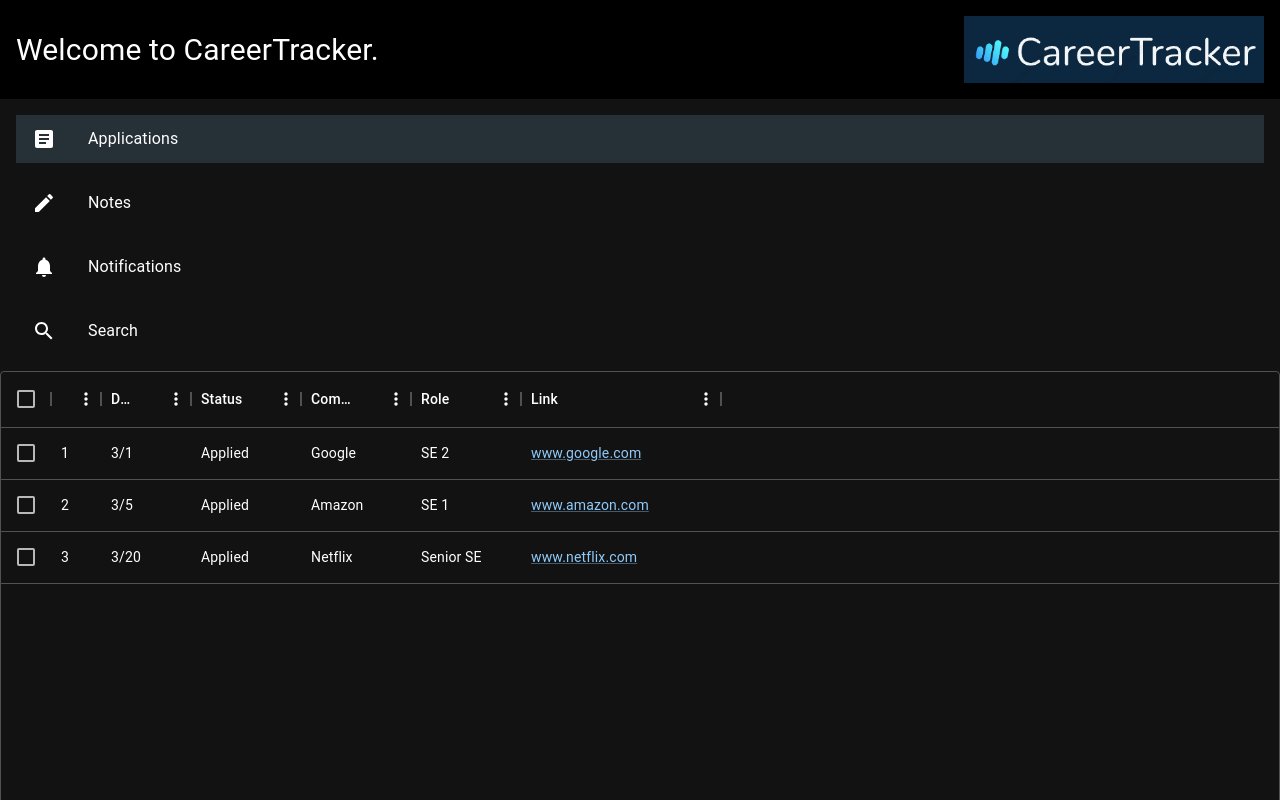
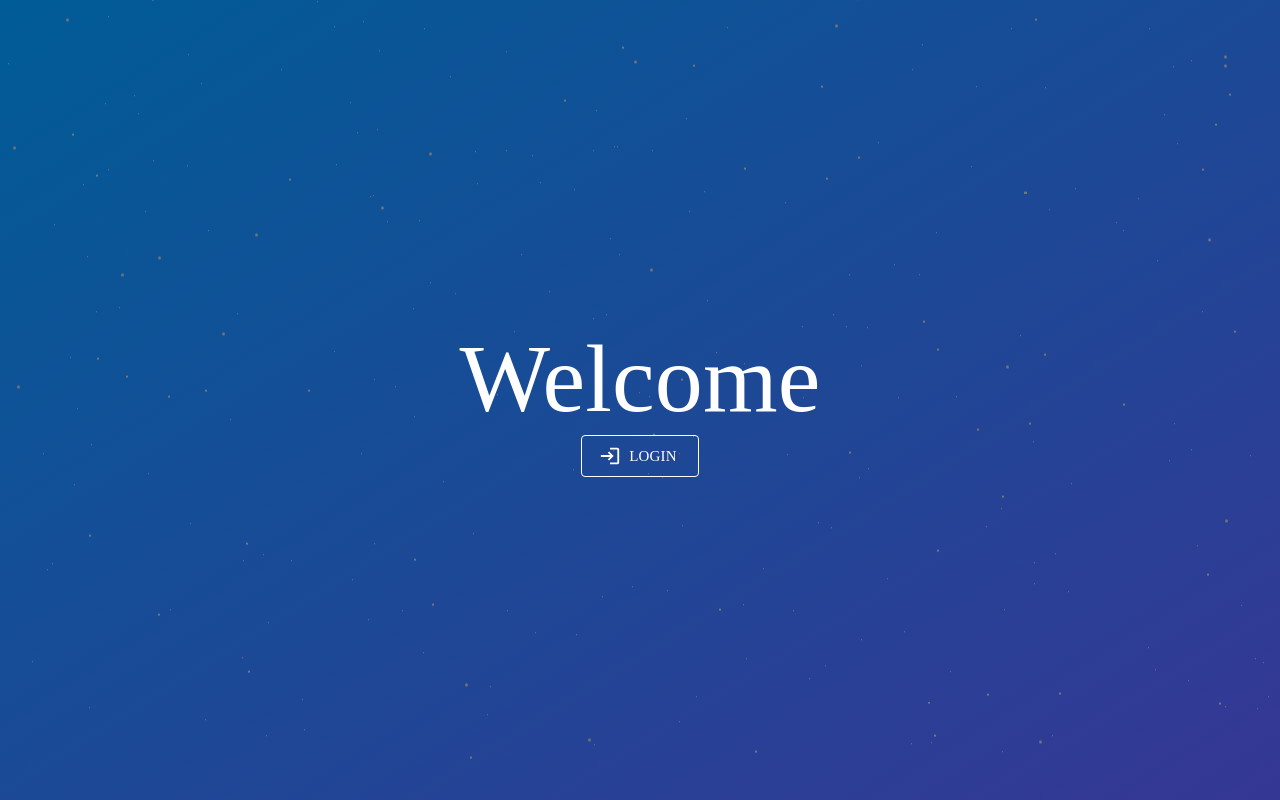
Before and after one commit to CareerTrackr/CareerTracker, a React (Vite) app: page /#/ in a window 1280 px wide. Shown: the top 800 px of the page. Built offline with nearby package versions, Linux system fonts and the light colour scheme; a web font is replaced by a local one.

Commit message:
temporary emulation of process, hitting login will direct to application/views

```diff
--- a/src/App.tsx
+++ b/src/App.tsx
@@ -9,7 +9,7 @@
 import  Header  from './components/Header';
 
 function App ({setDarkMode}: DarkMode) {
-  const [showHomepage, setShowHomepage] = useState(false);
+  const [showHomepage, setShowHomepage] = useState(true);
   const [showApplications, setShowApplications] = useState(true);
   const [showNotes, setShowNotes] = useState(false);
   const [showNotifications, setShowNotifications] = useState(false);
@@ -18,7 +18,7 @@
 
   return showHomepage ? (
     <div>
-      <Homepage></Homepage>
+      <Homepage setShowHomepage={setShowHomepage}></Homepage>
     </div>
   ) : (
     <div>
--- a/src/views/homepage.tsx
+++ b/src/views/homepage.tsx
@@ -5,7 +5,7 @@
 import LoginIcon from '@mui/icons-material/Login';
 import { indigo } from '@mui/material/colors';
 
-export const Homepage = () => {
+export const Homepage = ({setShowHomepage}: React.Dispatch<React.SetStateAction<boolean>>) => {
   const welcomeTheme = createTheme({
     typography: {
       fontFamily: [
@@ -24,6 +24,11 @@
     },
   }));
 
+  function handleLogin() {
+    //temporarily set showing the homepage to be false
+    setShowHomepage(false);
+  }
+
   return (
 
     <Box sx={{display: "flex", height: "100vh", flexDirection: "column", alignItems: "center", justifyContent: "center"}}>
@@ -41,7 +46,7 @@
           </Typography>
         </Fade>
         <Fade in={true} timeout={4000}>
-          <ColorButton size="large" variant="outlined" startIcon={<LoginIcon/>} >
+          <ColorButton size="large" variant="outlined" startIcon={<LoginIcon/>} onClick={handleLogin}>
             Login
           </ColorButton>
         </Fade>
```
